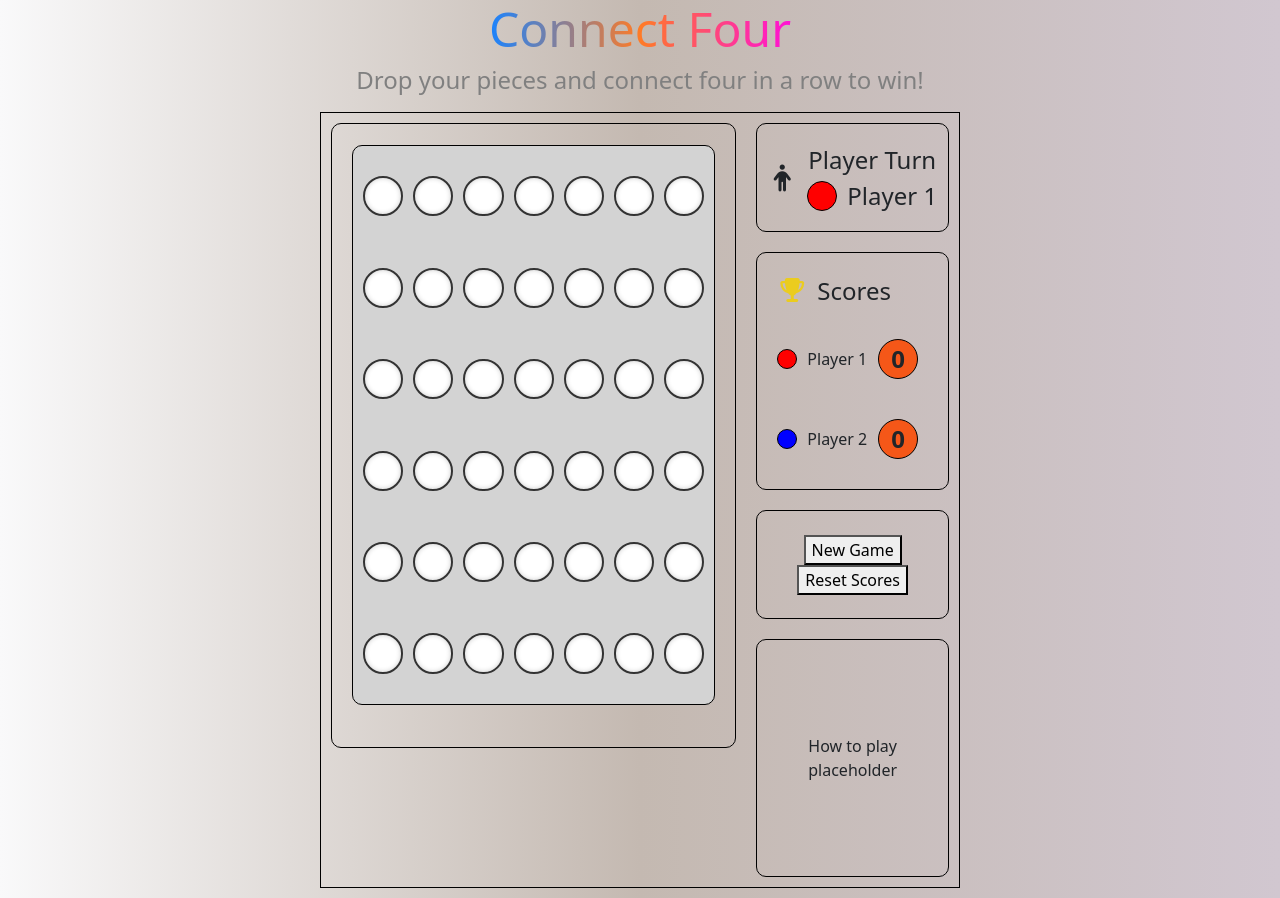
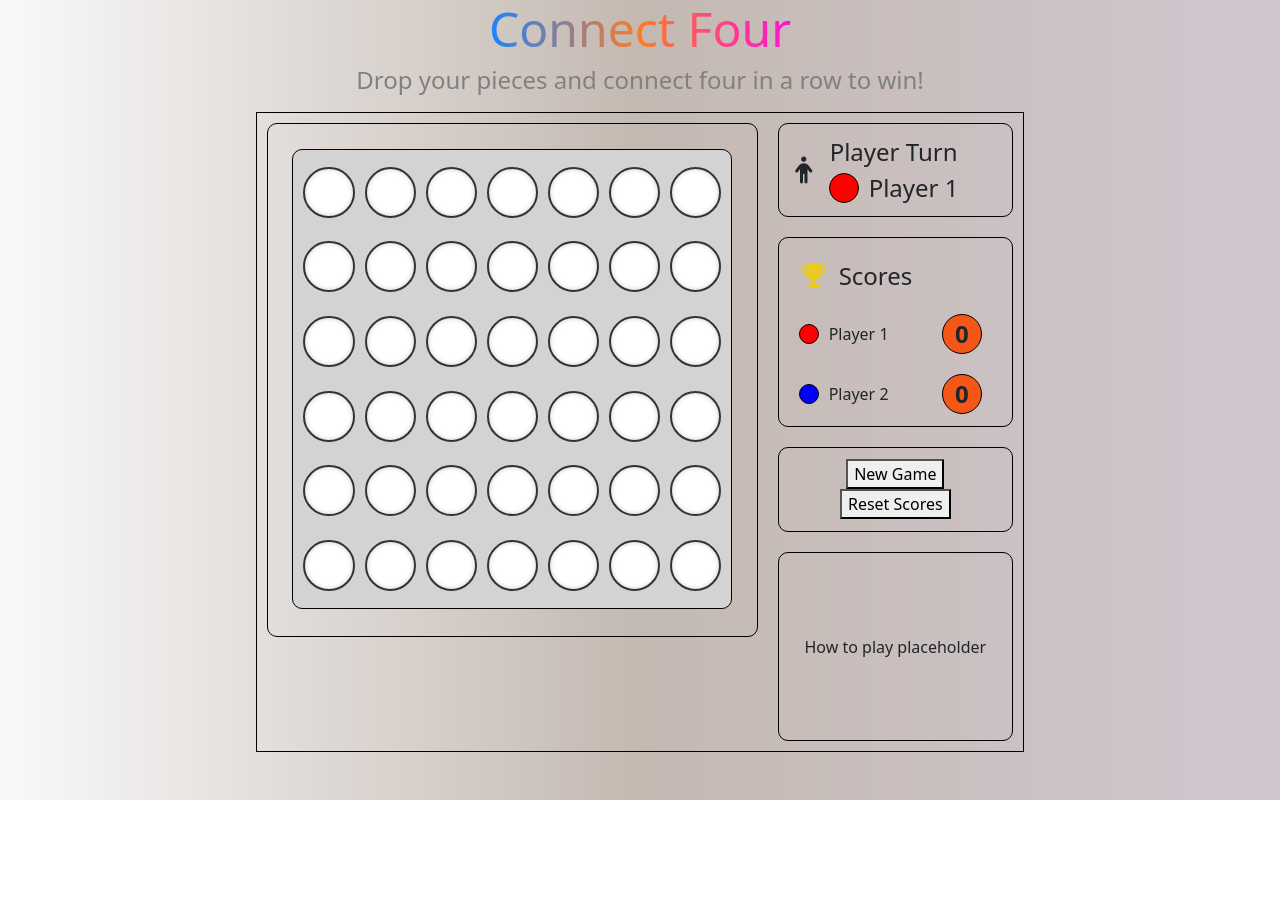
Before and after one commit to Programbeginner2120/connect-4-game, an Angular app: page / in a window 1280 px wide. After the commit the page ends 800 px from the top, so only its background shows below. Built offline with nearby package versions, Linux system fonts and the light colour scheme.

Commit message:
fixed overflow by giving elements container fixed height, changed up width of elements container as well

```diff
--- a/src/app/components/game-screen/game-screen.scss
+++ b/src/app/components/game-screen/game-screen.scss
@@ -3,8 +3,8 @@
 }
 
 .game-screen-container {
-    height: 100%;
-    width: 100%;
+    height: 100vh;
+    width: 100vw;
     display: flex;
     flex-direction: column;
     align-items: center;
@@ -25,9 +25,9 @@
 }
 
 .game-board-elements-container {
-    flex-grow: 1;
     border: 1px solid black;
-    width: 50%;
+    height: 80vh;
+    width: 60%;
     display: grid;
     grid-template-rows: repeat(6, 1fr);
     grid-template-columns: repeat(6, 1fr);
--- a/src/app/components/player-score/player-score.scss
+++ b/src/app/components/player-score/player-score.scss
@@ -7,8 +7,6 @@
     width: 100%;
     display: flex;
     flex-direction: column;
-    align-items: center;
-    justify-content: space-between;
 }
 
 .player-score-title-container {
@@ -40,8 +38,7 @@
     display: flex;
     justify-content: space-between;
     align-items: center;
-    padding: 10px;
-    flex: 1;
+    padding: 0 10px;
 }
 
 .player-score-icon-title-container {
```
